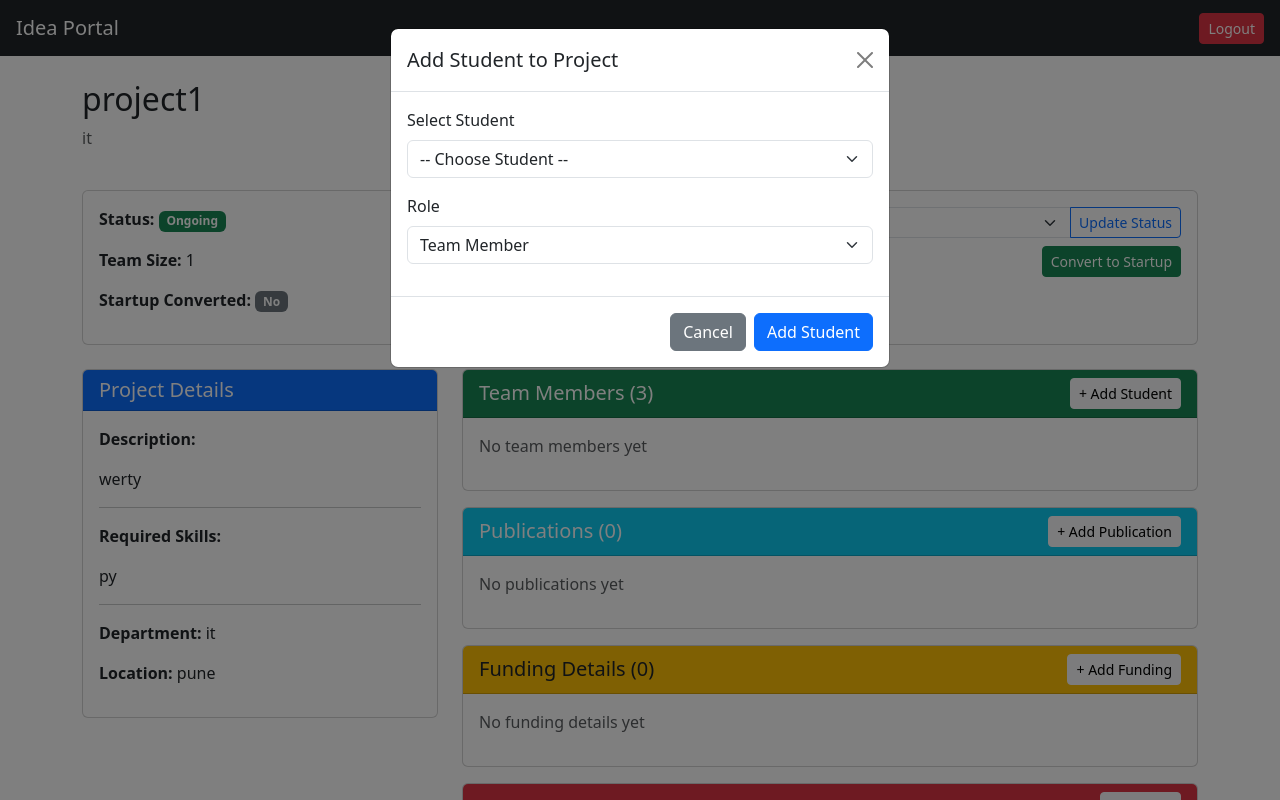
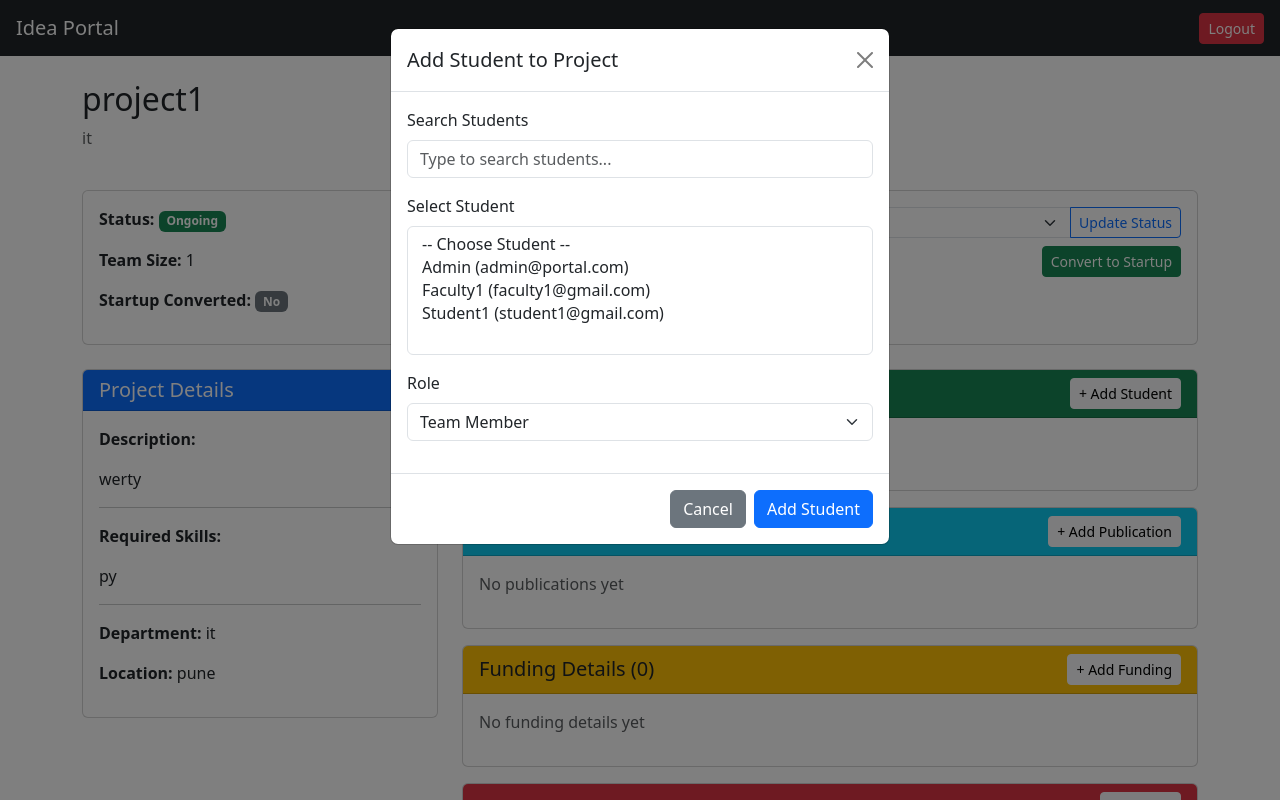
Before and after one commit to 24f3004630/idea_portal, a Flask app: template templates/faculty/project_details.html in a window 1280 px wide, after a click on "+ Add Student". Run offline with Flask 3, Linux system fonts and the light colour scheme; the template is opened without the code that fills it: values that come from a table or form of the project are taken from there, others are empty.

Commit message:
basic functionality completed

```diff
--- a/templates/faculty/project_details.html
+++ b/templates/faculty/project_details.html
@@ -228,11 +228,15 @@
             <form method="POST" action="/faculty/project/{{ project.project_id }}/add-student">
                 <div class="modal-body">
                     <div class="mb-3">
+                        <label for="student_search" class="form-label">Search Students</label>
+                        <input type="text" class="form-control" id="student_search" placeholder="Type to search students...">
+                    </div>
+                    <div class="mb-3">
                         <label for="student_id" class="form-label">Select Student</label>
-                        <select class="form-select" id="student_id" name="student_id" required>
+                        <select class="form-select" id="student_id" name="student_id" required size="5">
                             <option value="">-- Choose Student --</option>
-                            {% for student in students %}
-                            <option value="{{ student.person_id }}">{{ student.name }} ({{ student.email }})</option>
+                            {% for student in available_students %}
+                            <option value="{{ student.person_id }}" data-name="{{ student.name|lower }}" data-email="{{ student.email|lower }}">{{ student.name }} ({{ student.email }})</option>
                             {% endfor %}
                         </select>
                     </div>
@@ -260,6 +264,30 @@
     </div>
 </div>
 
+<script>
+document.getElementById('student_search').addEventListener('input', function() {
+    const searchTerm = this.value.toLowerCase();
+    const select = document.getElementById('student_id');
+    const options = select.querySelectorAll('option');
+
+    options.forEach(option => {
+        if (option.value === '') {
+            option.style.display = 'block'; // Always show the placeholder
+            return;
+        }
+
+        const name = option.getAttribute('data-name') || '';
+        const email = option.getAttribute('data-email') || '';
+
+        if (name.includes(searchTerm) || email.includes(searchTerm)) {
+            option.style.display = 'block';
+        } else {
+            option.style.display = 'none';
+        }
+    });
+});
+</script>
+
 <script src="https://cdn.jsdelivr.net/npm/bootstrap@5.3.0/dist/js/bootstrap.bundle.min.js"></script>
 
 {% endblock %}
```
Also changed, not shown: faculty/routes.py (+13 -0 lines), idea_portal.db.
